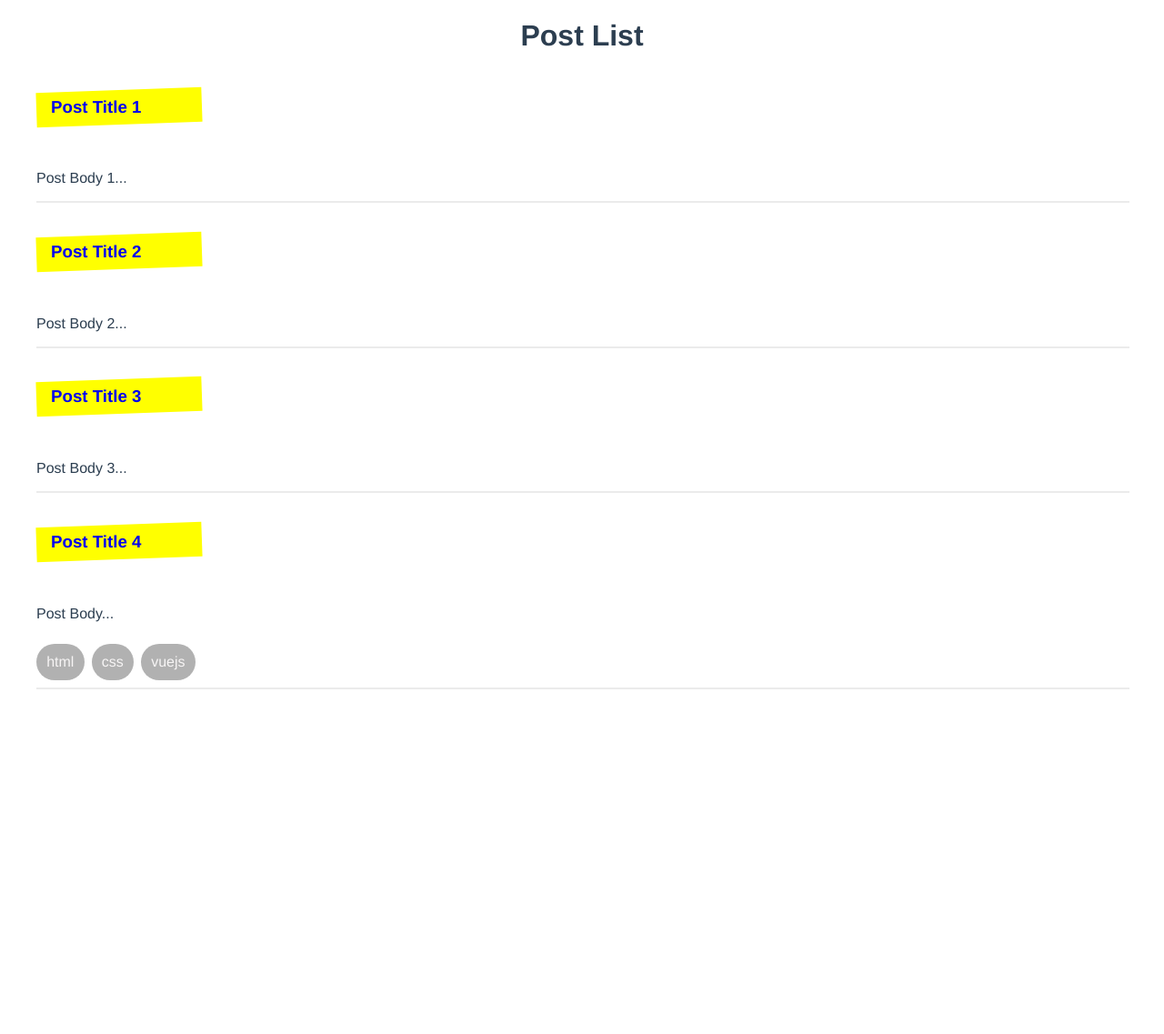
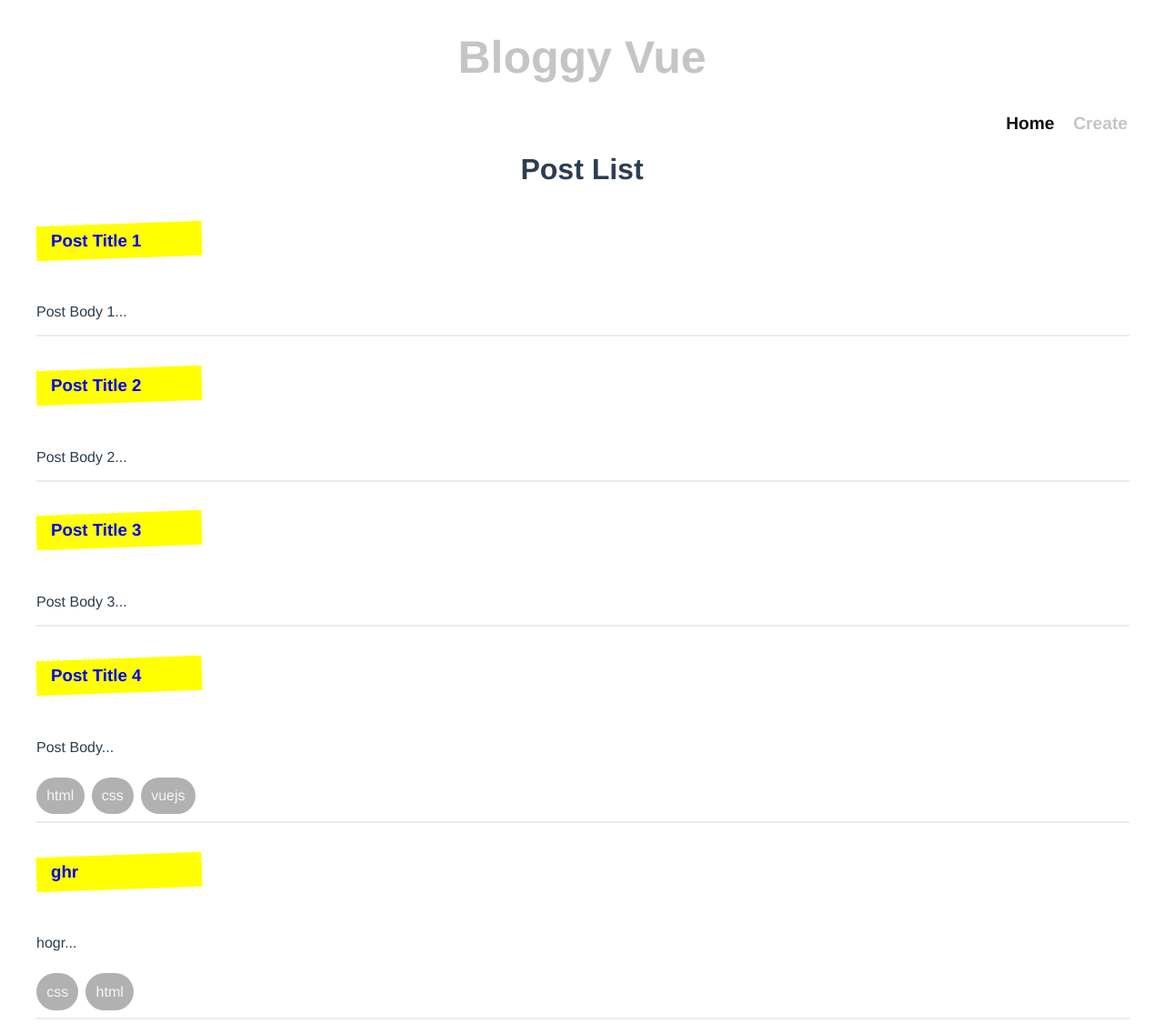
Before and after one commit to Zin-Mg-Nyunt/composition_api, a Vue app: page / in a window 1280 px wide. Shown: the whole page at 91% size. Before the commit the page ends 800 px from the top, so only its background shows below. Built offline with nearby package versions, Linux system fonts and the light colour scheme; data requests are answered from the project's data file.

Commit message:
navbar component

```diff
--- a/database/db.json
+++ b/database/db.json
@@ -24,6 +24,15 @@
         "vuejs"
       ],
       "id": 4
+    },
+    {
+      "title": "ghr",
+      "body": "hogr",
+      "tags": [
+        "css",
+        "html"
+      ],
+      "id": 5
     }
   ]
 }
--- a/src/App.vue
+++ b/src/App.vue
@@ -1,13 +1,24 @@
 <template>
+  <Navbar></Navbar>
   <router-view/>
 </template>
+
+<script>
+import Navbar from './components/Navbar'
+export default {
+  components: { Navbar },
+  setup() {
+
+  },
+}
+</script>
 
 <style>
 #app {
   font-family: Avenir, Helvetica, Arial, sans-serif;
   -webkit-font-smoothing: antialiased;
   -moz-osx-font-smoothing: grayscale;
-  text-align: center;
+
   color: #2c3e50;
 }
 
--- /dev/null
+++ b/src/components/Navbar.vue
@@ -0,0 +1,37 @@
+<template>
+  <div class="home">
+    <h1>Bloggy Vue</h1>
+    <div class="navbar">
+        <router-link :to="{name: 'home'}">Home</router-link>
+        <router-link :to="{name: 'create'}">Create</router-link>
+    </div>
+  </div>
+</template>
+
+<script>
+export default {
+
+}
+</script>
+
+<style scoped>
+  h1{
+    text-align: left;
+    color: #c5c5c5;
+    font-size: 50px;
+  }
+  .navbar{
+    display: flex;
+    justify-content: right;
+  }
+  a{
+    margin-left: 1.3rem;
+    font-size: 1.2rem;
+    font-weight: bold;
+    text-decoration: none;
+    color: #c5c5c5;
+  }
+  .router-link-active{
+    color: #111111;
+  }
+</style>
--- a/src/composables/getPost.js
+++ b/src/composables/getPost.js
@@ -5,9 +5,9 @@ let getPost=(id)=>{
     let error = ref('')
     let load=async ()=>{
         try {
-            await new Promise((resolve, reject)=>{
-                setTimeout(resolve,2000);
-            })
+            // await new Promise((resolve, reject)=>{
+            //     setTimeout(resolve,2000);
+            // })
             let response = await fetch('http://localhost:3000/posts/'+id);
             if (response.status === 404) {
                 throw new Error('not this url fond')
--- a/src/composables/getPosts.js
+++ b/src/composables/getPosts.js
@@ -5,9 +5,9 @@ let getPosts=()=>{
     let posts = ref([])
     let load =async()=>{
       try {
-        await new Promise((resolve,reject)=>{
-          setTimeout(resolve,2000);
-        })
+        // await new Promise((resolve,reject)=>{
+        //   setTimeout(resolve,2000);
+        // })
         let response = await fetch("http://localhost:3000/posts")
         if (response.status === 404) {
           throw new Error("not found url")
--- a/src/views/Create.vue
+++ b/src/views/Create.vue
@@ -8,7 +8,7 @@
     <textarea rows="5" required v-model="body"></textarea>
 
     <label>Tags</label>
-    <input type="text" v-model="tag" @keydown.enter.prevent="handleKyeUp">
+    <input type="text" v-model="tag" @keydown.enter.prevent="handleKeyUp">
     <div>
       <div v-for="tag in tags" :key="tag" class="pill">
         {{tag}}
@@ -27,8 +27,8 @@ export default {
         let body = ref("");
         let tag = ref("");
         let tags = ref([])
-        let handleKyeUp=()=>{
-            if(!tags.value.includes(tag.value)){
+        let handleKeyUp=()=>{
+            if(!tags.value.includes(tag.value) && !tag.value==""){
                 tags.value.push(tag.value)
             }
             tag.value=""
@@ -46,12 +46,15 @@ export default {
                 })
             })
         }
-        return {title,body,tag,handleKyeUp,tags,addPost}
+        return {title,body,tag,handleKeyUp,tags,addPost}
     }
 }
 </script>
 
 <style>
+    h1{
+        text-align: center;
+    }
     form{
         display: block;
         max-width: 400px;
```
